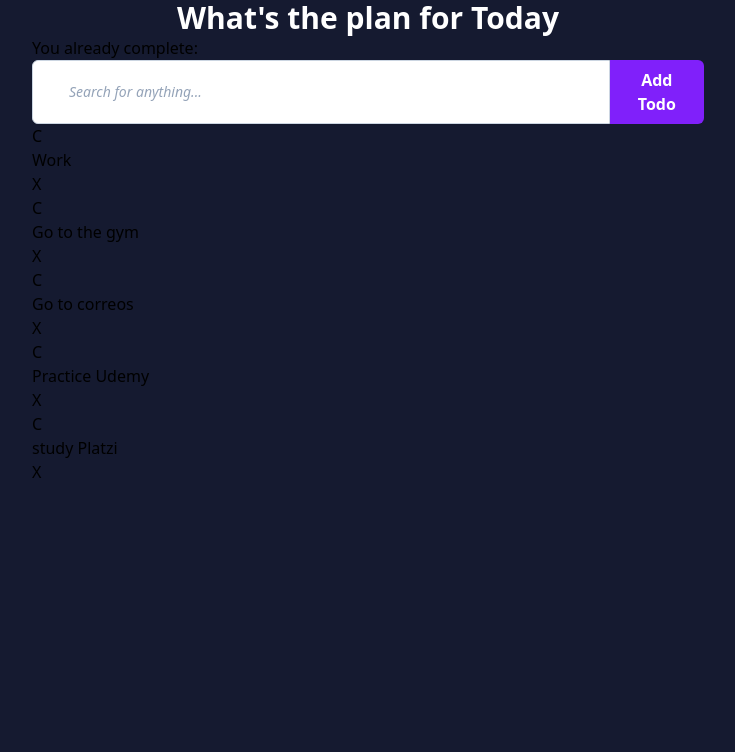
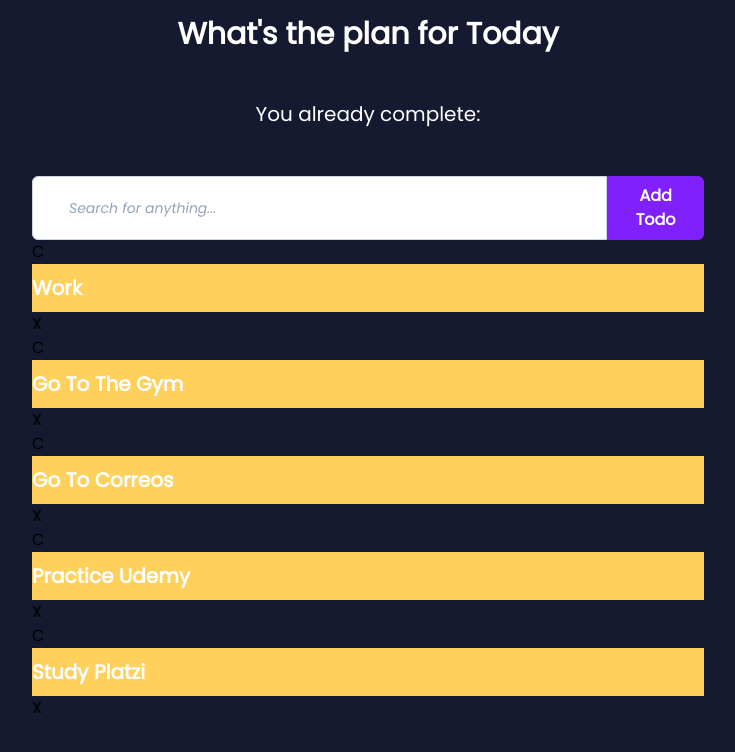
Before and after one commit to chicacode/chica-list-app, a React (Create React App) app: page / in a window 1280 px wide. Shown: the top 752 px of the page, without its empty margins (272-1007 px from the left). Built offline with nearby package versions, Linux system fonts and the light colour scheme.

Commit message:
added some styles

```diff
--- a/public/index.html
+++ b/public/index.html
@@ -10,7 +10,9 @@
     />
     <link rel="apple-touch-icon" href="%PUBLIC_URL%/logo192.png" />
     <link rel="manifest" href="%PUBLIC_URL%/manifest.json" />
-
+    <link rel="preconnect" href="https://fonts.googleapis.com">
+    <link rel="preconnect" href="https://fonts.gstatic.com" crossorigin>
+    <link href="https://fonts.googleapis.com/css2?family=Poppins:ital,wght@0,200;0,300;0,400;1,200;1,300;1,400&display=swap" rel="stylesheet">
     <title>chica's list App</title>
     <script src="https://cdn.tailwindcss.com"></script>
     <script>
--- a/src/App.js
+++ b/src/App.js
@@ -17,7 +17,7 @@ const todos = [
 function App() {
   return (
     <Fragment>
-      <div className="max-w-md mx-auto md:max-w-2xl">
+      <div className="max-w-md mx-auto md:max-w-2xl w-full sm:w-1/2 md:w-3/4 my-4">
         <h1 className="text-3xl font-bold text-center text-white">
           What's the plan for Today
         </h1>
@@ -26,7 +26,7 @@ function App() {
 
         <TodoList>
           {todos.map(todo => (
-            <TodoItem text={todo.text} key={todo.text} />
+            <TodoItem text={todo.text} key={todo.text}/>
           ))}
         </TodoList>
       </div>
--- a/src/components/CreateTodoButton.js
+++ b/src/components/CreateTodoButton.js
@@ -2,7 +2,7 @@ import React from 'react';
 
 const CreateTodoButton = () =>{
     return(
-        <button  type="button" className="bg-lila hover:bg-purple-500 text-white hover:text-stone-600 font-bold py-2 px-4 rounded-r-md">Add Todo</button>
+        <button  type="button" className="bg-lila hover:bg-purple-500 text-white hover:text-stone-600 font-bold py-2 px-4 rounded-r-md cursor-pointer">Add Todo</button>
     )
 }
 
--- a/src/components/TodoCounter.js
+++ b/src/components/TodoCounter.js
@@ -3,7 +3,7 @@ import React from 'react';
 
 const TodoCounter = () =>{
     return(
-        <h2>You already complete: </h2>
+        <h2 className='flex justify-center items-center text-xl text-white p-12'>You already complete: </h2>
     )
 }
 
--- a/src/components/TodoItem.js
+++ b/src/components/TodoItem.js
@@ -1,10 +1,17 @@
 import React from 'react';
 
+const bgColor = [
+    '#1ec891',
+    '#ff725e',
+    '#ffd05b',
+  ]
+  let randomColor = bgColor[Math.floor(Math.random() * bgColor.length)];
+  console.log('que es random color', randomColor)
 const TodoItem = (props) => {
     return (
         <li>
             <span>C</span>
-            <p>{props.text}</p>
+            <p className={`flex items-center h-12 text-white capitalize font-bold text-xl cursor-pointer`}  style={{ backgroundColor: `${randomColor}` }}>{props.text}</p>
             <span>X</span>
         </li>
     )
--- a/src/index.css
+++ b/src/index.css
@@ -1,6 +1,19 @@
+*{
+    margin: 0;
+    padding: 0;
+}
+
 body{
     background-color: #151A30;
+    font-family: 'Poppins', sans-serif;
 }
+
+#root{
+    min-height: 100vh;
+    margin: 0 24px;
+    position: relative;
+}
+
 /* #FF0BE9
 #6B11FF
 #F56E1D
```
